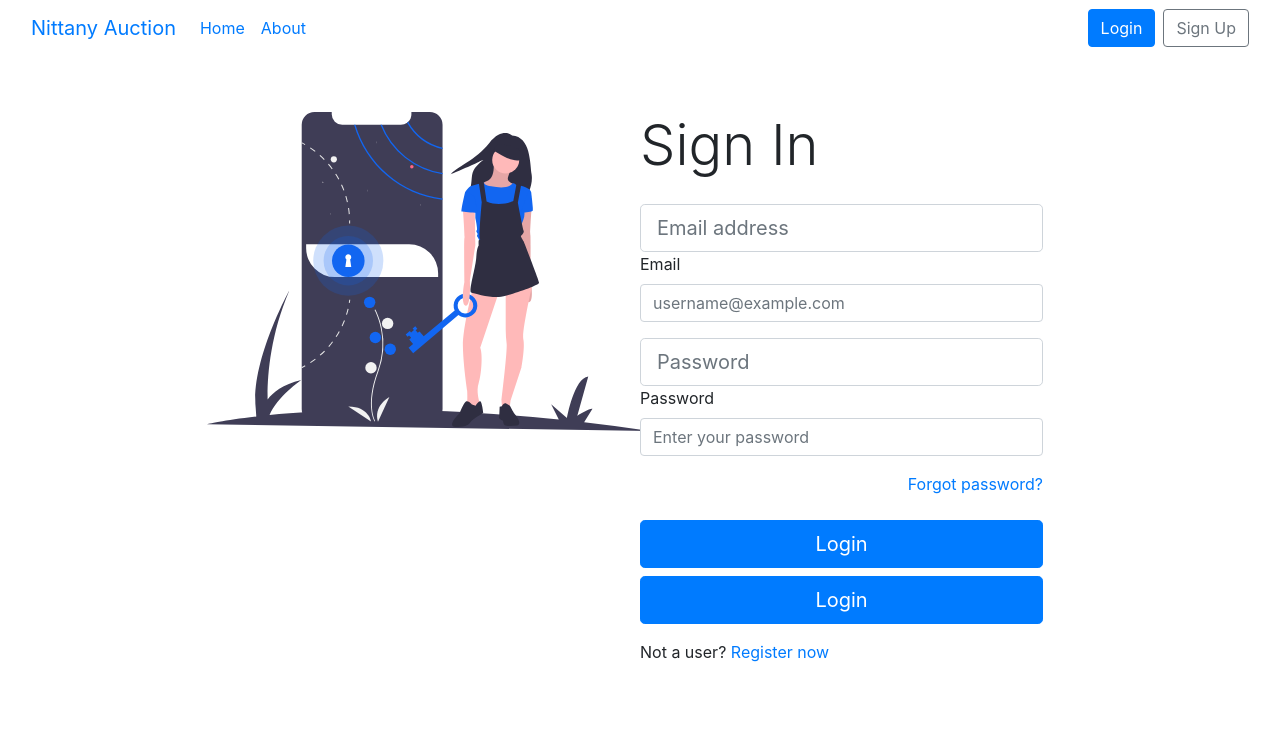
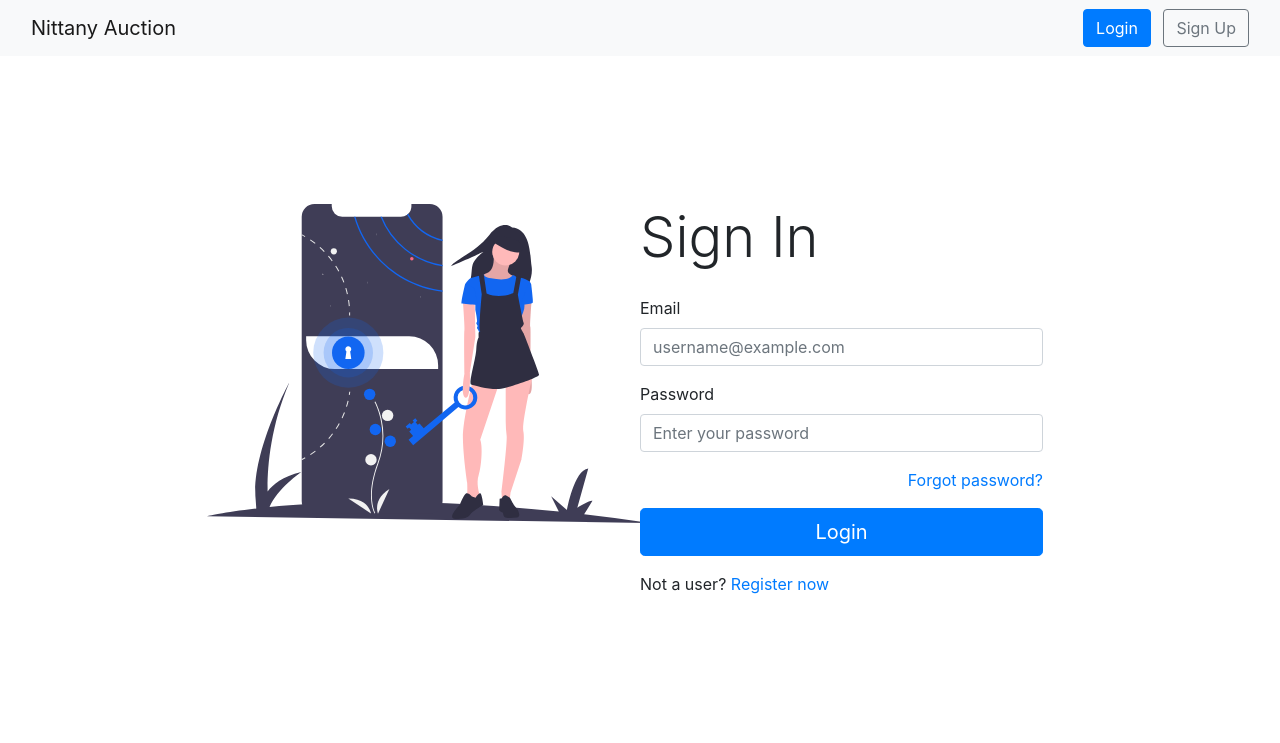
Before and after one commit to djm7749/CMPSC431W-NittanyAuction-beruang, a Flask app: page /login in a window 1280 px wide. Shown: the top 743 px of the page. Run offline with Flask 3, Linux system fonts and the light colour scheme; some libraries are stand-ins or nearby versions.

Commit message:
minor changes login and signup

```diff
--- a/templates/login.html
+++ b/templates/login.html
@@ -2,77 +2,95 @@
 <html lang="en">
 <head>
     <meta charset="UTF-8">
-    <meta http-equiv="X-UA-Compatible" content="IE=edge">
     <meta name="viewport" content="width=device-width, initial-scale=1.0">
-    <link rel="stylesheet" href="https://stackpath.bootstrapcdn.com/bootstrap/4.4.1/css/bootstrap.min.css"
-          integrity="sha384-Vkoo8x4CGsO3+Hhxv8T/Q5PaXtkKtu6ug5TOeNV6gBiFeWPGFN9MuhOf23Q9Ifjh"
-          crossorigin="anonymous">
+
+    <link rel="stylesheet"
+          href="https://stackpath.bootstrapcdn.com/bootstrap/4.4.1/css/bootstrap.min.css">
+
     <title>Sign In</title>
 </head>
+
 <body>
-    <!-- Navigation bar -->
-    <div>
-        <nav class="navbar navbar-expand-lg bg-body-tertiary">
+
+<!-- NAVBAR -->
+<nav class="navbar navbar-expand-lg navbar-light bg-light">
     <div class="container-fluid">
         <a class="navbar-brand" href="/">Nittany Auction</a>
-                <button class="navbar-toggler" type="button" data-bs-toggle="collapse"
-                        data-bs-target="#navbarSupportedContent" aria-controls="navbarSupportedContent"
-                        aria-expanded="false" aria-label="Toggle navigation">
-                    <span class="navbar-toggler-icon"></span>
-                </button>
-                <div class="collapse navbar-collapse" id="navbarSupportedContent">
-                    <ul class="navbar-nav me-auto mb-2 mb-lg-0 mr-auto">
-                        <li class="nav-item">
-                            <a class="nav-link" href="/">Home</a>
-                        </li>
-                        <li class="nav-item">
-                            <a class="nav-link" href="#">About</a>
-                        </li>
-                    </ul>
-                    <div class="form-inline my-2 my-lg-0">
+
+        <div class="ml-auto">
             <a href="/login" class="btn btn-primary mr-2">Login</a>
             <a href="/signup" class="btn btn-outline-secondary">Sign Up</a>
         </div>
     </div>
-            </div>
 </nav>
-    </div>
 
-    <!-- Main Content -->
-    <div class="container mt-5 pb-5 text-center d-flex align-items-center" style="max-width: 70%; min-height: 80vh;">
+<!-- MAIN -->
+<div class="container mt-5 pb-5 d-flex align-items-center"
+     style="max-width: 70%; min-height: 80vh;">
+
     <div class="row align-items-start w-100">
+
+        <!-- IMAGE -->
         <div class="col-md-6 text-center d-none d-md-block">
             <img src="{{ url_for('static', filename='images/login.svg') }}"
                  class="img-fluid" alt="Sign-in illustration" style="max-width: 110%;">
         </div>
+
+        <!-- FORM -->
         <div class="col-md-6 text-md-left text-center">
+
             <h1 class="display-4 mb-4">Sign In</h1>
-                <form>
-                    <div class="mb-4">
-                        <input type="email" id="login-email" class="form-control form-control-lg"
-                               placeholder="Email address">
+
+            <!-- ERROR MESSAGE -->
+            {% if error %}
+            <div class="alert alert-dan ger">
+                {{ error }}
+            </div>
+            {% endif %}
+
+            <!-- IMPORTANT -->
+            <form method="POST" action="{{ url_for('login') }}">
+
+                <!-- EMAIL -->
                 <div class="form-group text-left">
-                        <label for="login-email">Email</label>
-                        <input type="email" class="form-control" id="login-email"
-                               placeholder="username@example.com">
+                    <label>Email</label>
+                    <input type="email"
+                           class="form-control"
+                           name="email"
+                           placeholder="username@example.com"
+                           required>
                 </div>
-                    <div class="mb-4">
-                        <input type="password" id="login-password" class="form-control form-control-lg"
-                               placeholder="Password">
+
+                <!-- PASSWORD -->
                 <div class="form-group text-left">
-                        <label for="login-password">Password</label>
-                        <input type="password" class="form-control" id="login-password"
-                               placeholder="Enter your password">
+                    <label>Password</label>
+                    <input type="password"
+                           class="form-control"
+                           name="password"
+                           placeholder="Enter your password"
+                           required>
                 </div>
-                    <div class="text-md-right text-center mb-4">
-                        <a href="#!">Forgot password?</a>
+
+                <div class="text-md-right text-center mb-3">
+                    <a href="#">Forgot password?</a>
                 </div>
-                    <button type="submit" class="btn btn-primary btn-lg btn-block">Login</button>
-                    <button type="submit" class="btn btn-primary btn-lg btn-block mt-2">Login</button>
-                    <p class="mt-3 mb-0">Not a user? <a href="/signup">Register now</a></p>
+
+                <!-- SUBMIT -->
+                <button type="submit"
+                        class="btn btn-primary btn-lg btn-block mt-2">
+                    Login
+                </button>
+
+                <p class="mt-3 mb-0">
+                    Not a user?
+                    <a href="/signup">Register now</a>
+                </p>
+
             </form>
+
         </div>
     </div>
 </div>
+
 </body>
 </html>
```
Lines whose indentation alone changed are shown as unchanged.
